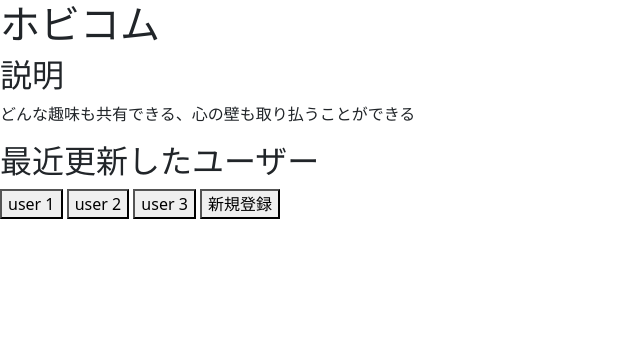
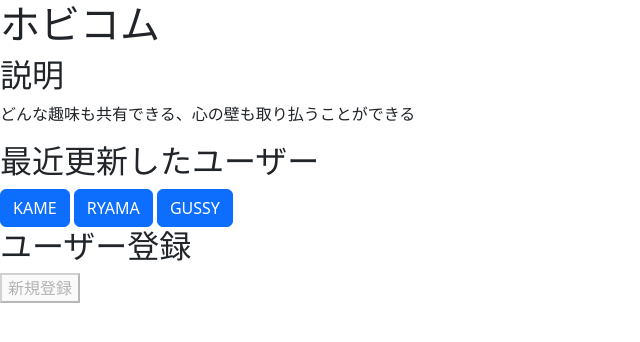
Before and after one commit to RyumaRyama/Longinus, a Rails app: page / in a window 1280 px wide. Shown: the top 342 px of the page, without its empty margins (0-640 px from the left). Run offline with Rails 7, Linux system fonts and the light colour scheme; style sheets or scripts are compiled from the project's sources; some libraries are stand-ins or nearby versions.

Commit message:
link from index to userpage

```diff
--- a/web/app/views/top/index.html.erb
+++ b/web/app/views/top/index.html.erb
@@ -2,7 +2,8 @@
 <h2>説明</h2>
 <p>どんな趣味も共有できる、心の壁も取り払うことができる</p>
 <h2>最近更新したユーザー</h2>
-<button>user 1</button>
-<button>user 2</button>
-<button>user 3</button>
-<button>新規登録</button>
+<%=link_to 'KAME',{ :controller => "user_profile", :action => "kame" },{ :class => "btn btn-primary" }%>
+<%=link_to 'RYAMA',{ :controller => "user_profile", :action => "ryama" },{ :class => "btn btn-primary" }%>
+<%=link_to 'GUSSY',{ :controller => "user_profile", :action => "gussy" },{ :class => "btn btn-primary" }%>
+<h2>ユーザー登録</h2>
+<button disabled>新規登録</button>
```
